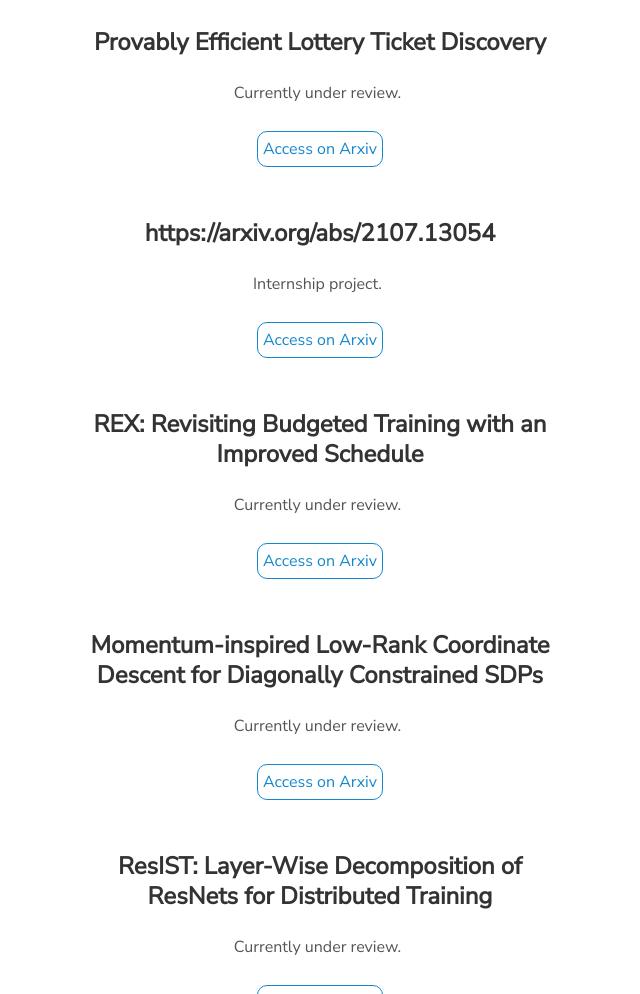
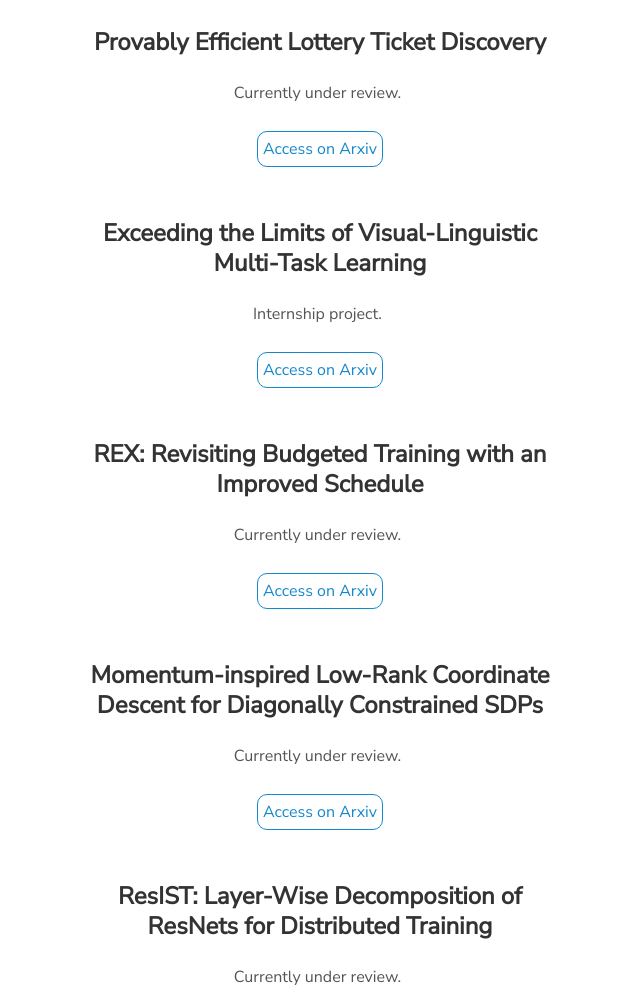
Before and after one commit to wolfecameron/wolfecameron.github.io, a plain HTML site: page index.html in a window 1280 px wide. Shown: the part 1551-2545 px from the top of the page, without its empty margins (320-960 px from the left). Drawn offline with nearby package versions, Linux system fonts and the light colour scheme.

Commit message:
fix name of paper

```diff
--- a/index.html
+++ b/index.html
@@ -127,7 +127,7 @@
       </div>
       <div class="user-projects">
         <div class="contents" style="text-align: center;">
-          <h3>https://arxiv.org/abs/2107.13054</h3>
+          <h3>Exceeding the Limits of Visual-Linguistic Multi-Task Learning</h3>
           <p style="text-align: center;">
              Internship project.
           </p>
```
